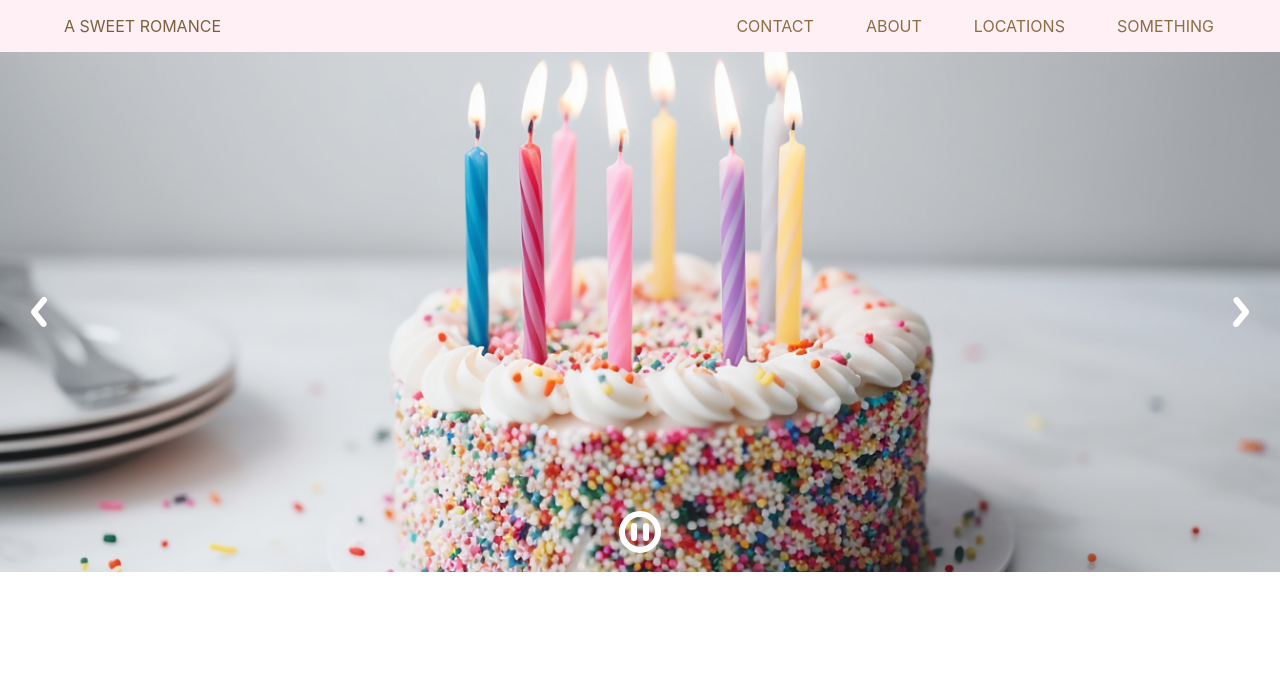
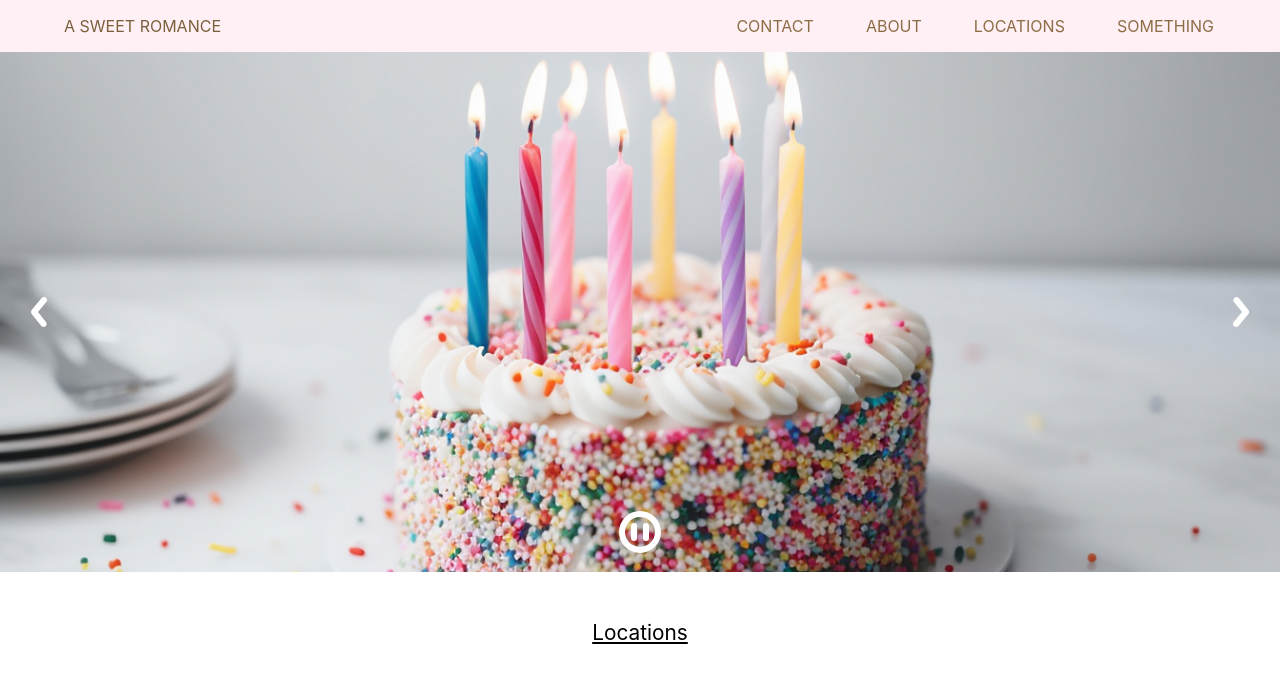
Before and after one commit to Smoopfrog/asweetromance, a React (Create React App) app: page / in a window 1280 px wide. Shown: the top 682 px of the page. Built offline with nearby package versions, Linux system fonts and the light colour scheme.

Commit message:
create locations component

```diff
--- a/src/App.js
+++ b/src/App.js
@@ -1,12 +1,14 @@
 import './App.css';
 import Header from './Components/Header';
 import HeroPage from './Components/HeroPage';
+import Locations from './Components/Locations';
 
 function App() {
   return (
     <div className="App">
       <Header />
       <HeroPage />
+      <Locations />
     </div>
   );
 }
--- /dev/null
+++ b/src/Components/Locations.jsx
@@ -0,0 +1,11 @@
+import "../Styles/Locations.css"
+
+const Locations = () => {
+  return (
+    <section>
+      <h1 className="locations-title">Locations</h1>
+    </section>
+  );
+};
+
+export default Locations
--- /dev/null
+++ b/src/Styles/Locations.css
@@ -0,0 +1,6 @@
+.locations-title {
+  padding: 3rem;
+  font-weight: 400;
+  font-size: 1.3rem;
+  text-decoration: underline;
+}/*# sourceMappingURL=Locations.css.map */
--- /dev/null
+++ b/src/Styles/Locations.scss
@@ -0,0 +1,6 @@
+.locations-title {
+  padding: 3rem;
+  font-weight: 400;
+  font-size: 1.3rem;
+  text-decoration: underline;
+}
```
Also changed, not shown: 1 other file (tests, documents, lock files or other folders).
